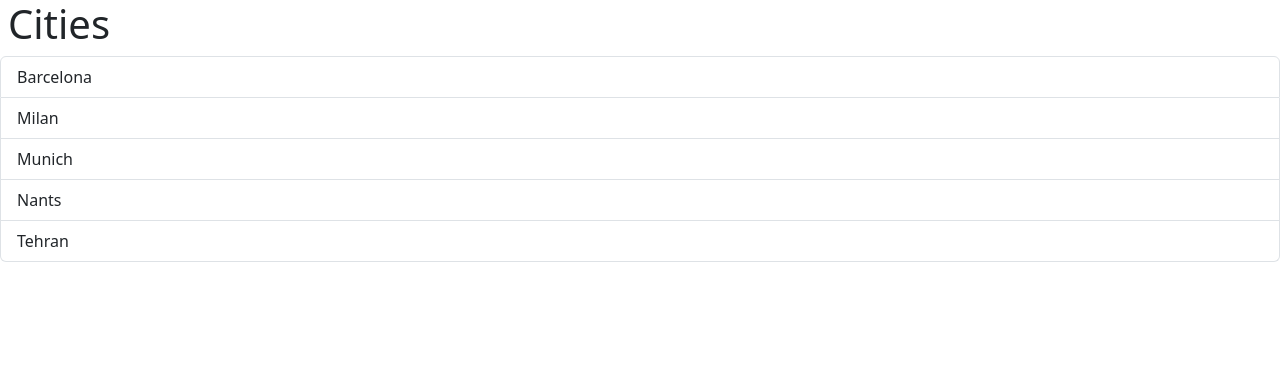
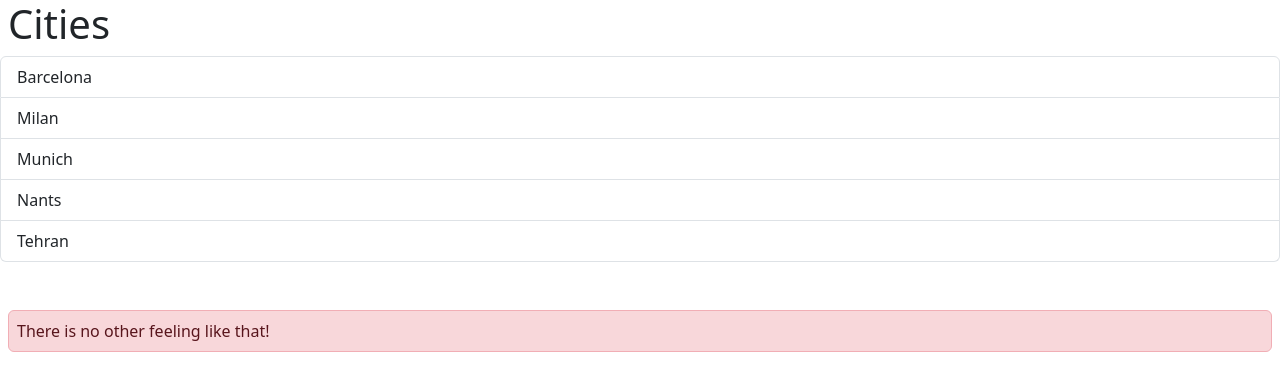
Before and after one commit to BehzadAminiPour/React-TS-Vite, a React (Vite) app: page / in a window 1280 px wide. Shown: the top 390 px of the page. Built offline with nearby package versions, Linux system fonts and the light colour scheme.

Commit message:
Passing children

```diff
--- a/src/App.tsx
+++ b/src/App.tsx
@@ -1,3 +1,4 @@
+import Alert from "./components/Alert";
 import ListGroup from "./components/ListGroup";
 
 function App() {
@@ -6,7 +7,12 @@ function App() {
     console.log(city);
   };
   return (
-    <ListGroup cities={cities} heading="Cities" onSelectCity={handleSelect} />
+    <>
+      <ListGroup cities={cities} heading="Cities" onSelectCity={handleSelect} />
+      <Alert>
+        There is no other <span className="h6">feeling </span> like that!
+      </Alert>
+    </>
   );
 }
 
--- /dev/null
+++ b/src/components/Alert.tsx
@@ -0,0 +1,11 @@
+import { ReactNode } from "react";
+
+interface Props {
+  children: ReactNode;
+}
+
+const Alert = ({ children }: Props) => {
+  return <div className="alert alert-danger mt-5 mx-2 p-2">{children}</div>;
+};
+
+export default Alert;
```
